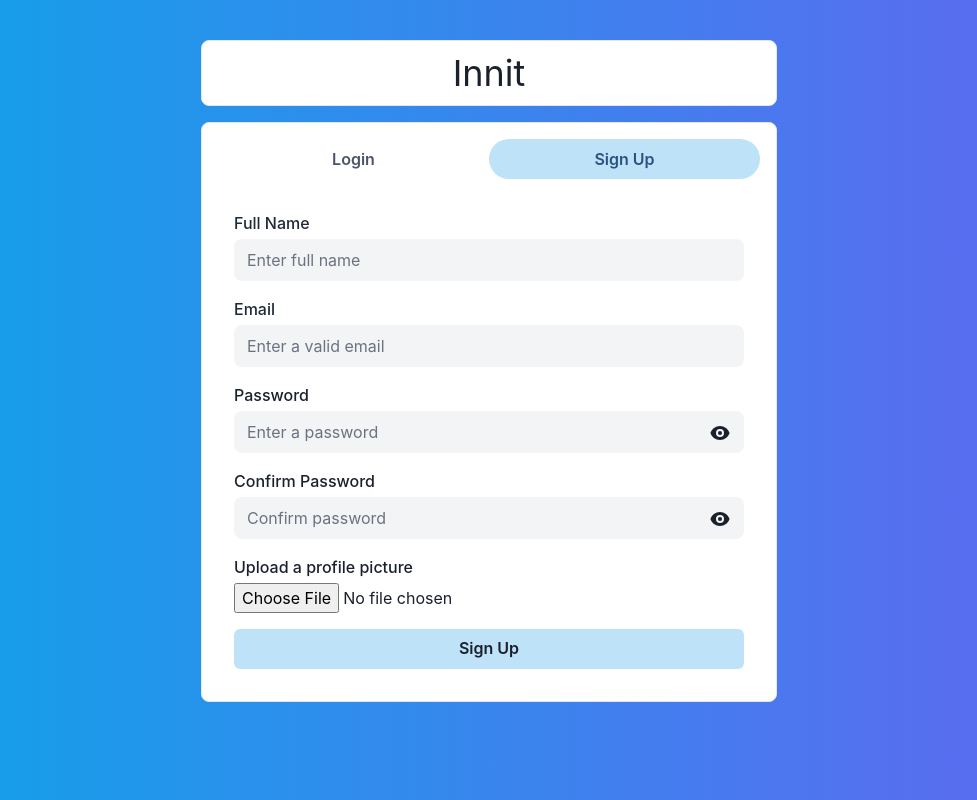
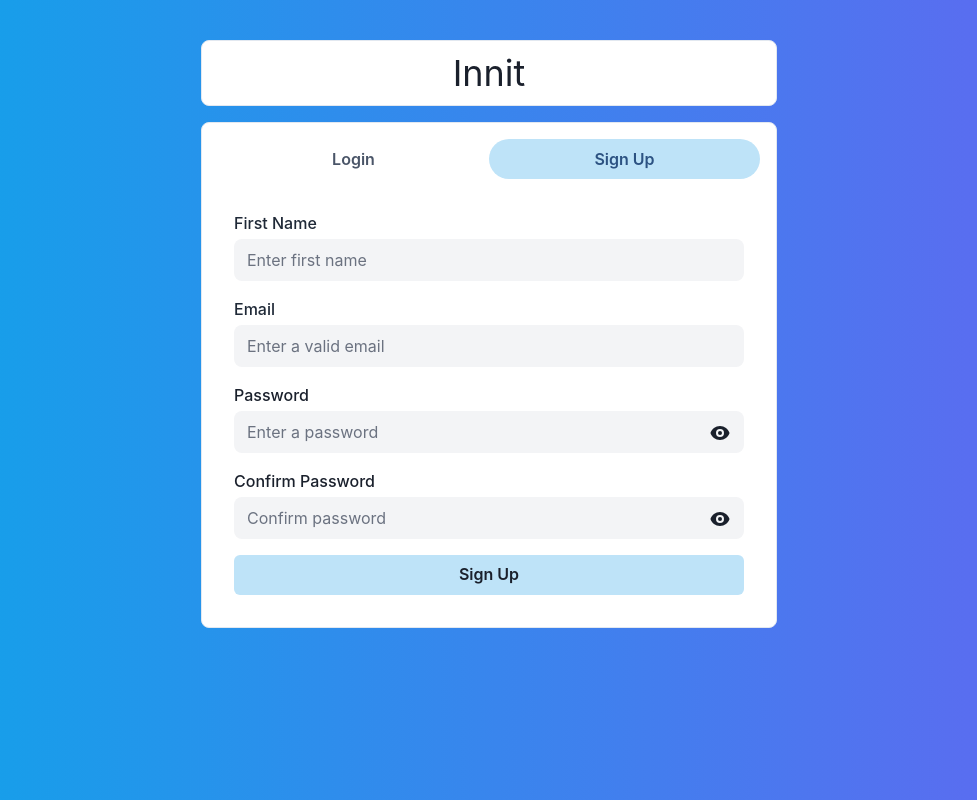
Before and after one commit to mlau11/Chatter, a React (Create React App) app in the folder frontend/: page / in a window 1280 px wide. Both pictures are taken after a click on the tab "Sign Up". Shown: the whole page, without its empty margins (151-1128 px from the left). Built offline with nearby package versions, Linux system fonts and the light colour scheme.

Commit message:
changed search functionality in create group chat modal

```diff
--- a/frontend/public/index.html
+++ b/frontend/public/index.html
@@ -24,7 +24,7 @@
       work correctly both with client-side routing and a non-root public URL.
       Learn how to configure a non-root public URL by running `npm run build`.
     -->
-    <title>React App</title>
+    <title>Chatter</title>
   </head>
   <body>
     <noscript>You need to enable JavaScript to run this app.</noscript>
--- a/frontend/src/components/Auth/SignUp.js
+++ b/frontend/src/components/Auth/SignUp.js
@@ -22,70 +22,53 @@ const SignUp = () => {
   const toast = useToast();
   const navigate = useNavigate();
 
-  useEffect(() => {}, [profilePic]);
-  const uploadProfilePicture = async (pic) => {
-    setLoading(true);
-    if (pic === undefined) {
-      toast({
-        title: "Please select an image",
-        status: "warning",
-        duration: 5000,
-        isClosable: true,
-        position: "bottom",
-      });
-      return;
-    }
+  // const uploadProfilePicture = async (pic) => {
+  //   setLoading(true);
+  //   if (pic === undefined) {
+  //     toast({
+  //       title: "Please select an image",
+  //       status: "warning",
+  //       duration: 5000,
+  //       isClosable: true,
+  //       position: "bottom",
+  //     });
+  //     return;
+  //   }
 
-    if (pic.type === "image/jpeg" || pic.type === "image/png") {
-      console.log("in");
-      const form = new FormData();
-      form.append("file", pic);
-      form.append("upload_preset", "chat-app");
-      form.append("cloud_name", "douoayl8k");
-      console.log(form);
-      try {
-        const config = {
-          headers: {
-            "Content-Type": `multipart/form-data`,
-          },
-        };
-        const { data } = await axios.post(
-          "https://api.cloudinary.com/v1_1/douoayl8k/image/upload",
-          form,
-          config
-        );
-        console.log(data.url);
-        setProfilePic(data.url);
-        console.log(profilePic);
-        setLoading(false);
-      } catch (err) {
-        console.log(err);
-        setLoading(false);
-      }
+  //   if (pic.type === "image/jpeg" || pic.type === "image/png") {
+  //     const form = new FormData();
+  //     form.append("file", pic);
+  //     form.append("upload_preset", "chat-app");
+  //     form.append("cloud_name", "douoayl8k");
+  //     try {
+  //       const config = {
+  //         headers: {
+  //           "Content-Type": `multipart/form-data`,
+  //         },
+  //       };
+  //       const { data } = await axios.post(
+  //         "https://api.cloudinary.com/v1_1/douoayl8k/image/upload",
+  //         form,
+  //         config
+  //       );
 
-      // .then((res) => res.json())
-      // .then((data) => {
-      //   let picString = data.url.toString();
-      //   console.log(picString);
-      //   setProfilePic(picString);
-
-      //   setLoading(false);
-      // })
-      // .catch((err) => {
-      //   console.log(err);
-      //   setLoading(false);
-      // });
-    } else {
-      toast({
-        title: "Please select an image",
-        status: "warning",
-        duration: 5000,
-        isClosable: true,
-        position: "bottom",
-      });
-      setLoading(false);
-    }
-  };
+  //       setProfilePic(data.url);
+  //       setLoading(false);
+  //     } catch (err) {
+  //       console.log(err);
+  //       setLoading(false);
+  //     }
+  //   } else {
+  //     toast({
+  //       title: "Please select an image",
+  //       status: "warning",
+  //       duration: 5000,
+  //       isClosable: true,
+  //       position: "bottom",
+  //     });
+  //     setLoading(false);
+  //   }
+  // };
 
   const handleSubmit = async () => {
     setLoading(true);
@@ -142,14 +125,14 @@ const SignUp = () => {
   return (
     <form id="sign-up" className="w-full" onSubmit={handleSubmit}>
       <VStack spacing={4}>
-        <label htmlFor="full-name" className="block w-full">
-          <span className="text-gray-800 font-medium">Full Name</span>
+        <label htmlFor="first-name" className="block w-full">
+          <span className="text-gray-800 font-medium">First Name</span>
           <input
-            id="full-name"
+            id="first-name"
             type="text"
             value={name}
             className="mt-1 w-full rounded-lg bg-gray-100 border-transparent focus:border-gray-500 focus:bg-white focus:ring-0"
-            placeholder="Enter full name"
+            placeholder="Enter first name"
             onChange={(e) => setName(e.target.value)}
           />
         </label>
@@ -226,7 +209,7 @@ const SignUp = () => {
             </InputRightElement>
           </InputGroup>
         </label>
-        <label htmlFor="profile-pic" className="flex w-full flex-col">
+        {/* <label htmlFor="profile-pic" className="flex w-full flex-col">
           <span className="font-gray-800 font-medium">
             Upload a profile picture
           </span>
@@ -237,7 +220,7 @@ const SignUp = () => {
             accept="image/*"
             onChange={(e) => uploadProfilePicture(e.target.files[0])}
           />
-        </label>
+        </label> */}
         <Button
           bg="#bee3f8"
           className="w-full"
--- a/frontend/src/components/Chats/DirectChat.js
+++ b/frontend/src/components/Chats/DirectChat.js
@@ -63,7 +63,6 @@ const DirectChat = ({ fetchAgain, setFetchAgain }) => {
       ) {
         if (!notifications.includes(messageReceived)) {
           setNotifications([messageReceived, ...notifications]);
-          console.log(notifications);
           setFetchAgain(!fetchAgain);
         }
       } else {
--- a/frontend/src/components/Modals/GroupChatModal.js
+++ b/frontend/src/components/Modals/GroupChatModal.js
@@ -1,4 +1,5 @@
 import {
+  Button,
   Modal,
   ModalBody,
   ModalCloseButton,
@@ -27,10 +28,8 @@ const GroupChatModal = ({ children }) => {
   const { isOpen, onOpen, onClose } = useDisclosure();
   const toast = useToast();
 
-  const handleSearch = async (query) => {
-    console.log(query);
-    setSearch(query);
-    if (!query) {
+  const handleSearch = async () => {
+    if (!search) {
       return;
     }
 
@@ -159,13 +158,22 @@ const GroupChatModal = ({ children }) => {
                 value={groupChatName}
                 onChange={(e) => setGroupChatName(e.target.value)}
               />
+              <div className="flex">
               <input
-                className="rounded-md h-10 border-inherit"
+                className="rounded-md h-10 border-inherit grow"
                 placeholder="Search for a user"
                 type="text"
                 value={search}
-                onChange={(e) => handleSearch(e.target.value)}
+                onChange={(e) => setSearch(e.target.value)}
               />
+              <Button
+                bg="#a5b4fc"
+                className="w-20 rounded-md font-semibold ml-1"
+                onClick={handleSearch}
+              >
+                Search
+              </Button>
+              </div>
               <div className="w-full flex flex-wrap">
                 {selectedUsers.map((user) => (
                   <UserBadgeItem
@@ -192,7 +200,7 @@ const GroupChatModal = ({ children }) => {
           </ModalBody>
           <ModalFooter>
             <button
-              className="w-28 h-10 rounded-lg text-base font-medium bg-indigo-300"
+              className="w-28 h-10 rounded-lg text-base font-medium bg-sky-300"
               onClick={handleSubmit}
             >
               Create Chat
--- a/frontend/src/components/SideDrawer/SideDrawer.js
+++ b/frontend/src/components/SideDrawer/SideDrawer.js
@@ -130,7 +130,7 @@ const SideDrawer = () => {
           </button>
         </Tooltip>
 
-        <p className="text-2xl font-medium">Innit</p>
+        <p className="text-2xl font-medium">Chatter</p>
 
         <div className="flex items-center">
           <Menu>
```
Also changed, not shown: 2 other files (tests, documents, lock files or other folders).
